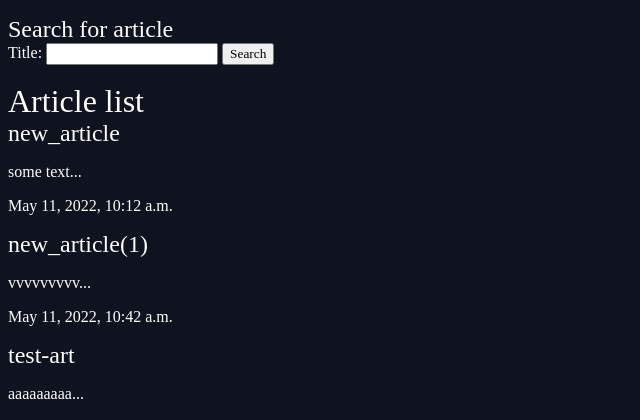
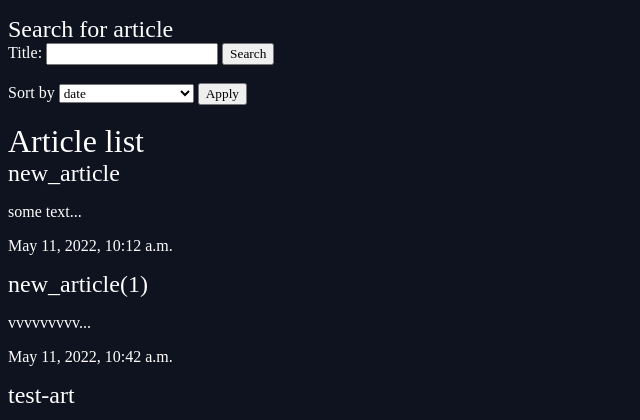
Before and after one commit to carlWesterlund1/django_app, a Django app: page / in a window 1280 px wide. Shown: the part 124-544 px from the top of the page, without its empty margins (0-640 px from the left). Run offline with Django 4.2, Linux system fonts and the light colour scheme; data comes from the database, SQL or seed files in the repository; both versions use the stored data as it was after the commit.

Commit message:
added sorting of list of articles

```diff
--- a/django_test_project/api/permissions.py
+++ b/django_test_project/api/permissions.py
@@ -2,7 +2,7 @@ from rest_framework import permissions
 
 
 class IsStaffEditorPermission(permissions.DjangoModelPermissions):
-    perms_map = {
+    perms_map = {                                     # dict of permissions for different actions
         'GET': ['%(app_label)s.view_%(model_name)s'],
         'OPTIONS': [],
         'HEAD': [],
--- a/django_test_project/articles/templates/articles/article_list.html
+++ b/django_test_project/articles/templates/articles/article_list.html
@@ -7,6 +7,18 @@
             {% csrf_token %}
             {{search_form}}
             <input type="submit" value="Search">
+        </form>
+        <br>
+        <form action="{% url 'articles:list' %}" method="get">
+            <label for="sort">Sort by</label>
+                <select name="sort_article" id="sort">
+                    <option value="" selected disabled hidden>{{order}}</option>
+                    <option value="title">title (A-z)</option>
+                    <option value="-title">-title (Z-a)</option>
+                    <option value="date">date (newest-oldest)</option>
+                    <option value="-date">-date (oldest-newest)</option>
+                </select>
+            <input type="submit" value="Apply" />
         </form>
         <br>
         {% if request.method == 'GET' %}
--- a/django_test_project/articles/views.py
+++ b/django_test_project/articles/views.py
@@ -8,8 +8,13 @@ from django.contrib.auth import get_user_model
 
 
 def article_list(request):
-    articles = Article.objects.all().order_by("date")
-    if request.method == 'POST':
+    try:
+        order = request.GET['sort_article']
+    except:
+        order = "date"
+    if request.method == 'GET':
+        articles = Article.objects.all().order_by(order)
+    elif request.method == 'POST':
         articles = []
         form = forms.SearchArticle(request.POST) # Form for finding article matching user input
         if form.is_valid():
@@ -17,8 +22,9 @@ def article_list(request):
             for article in list(Article.objects.all()):
                 if instance.title==article.title:
                     articles.append(article) # appending to list with matches
+
     search_form = forms.SearchArticle()
-    return render(request, "articles/article_list.html", { 'articles': articles, 'search_form': search_form})
+    return render(request, "articles/article_list.html", { 'articles': articles, 'search_form': search_form, 'order': order})
 
 def article_detail(request, slug):
     article = Article.objects.get(slug=slug)
```
Also changed, not shown: django_test_project/db.sqlite3.
